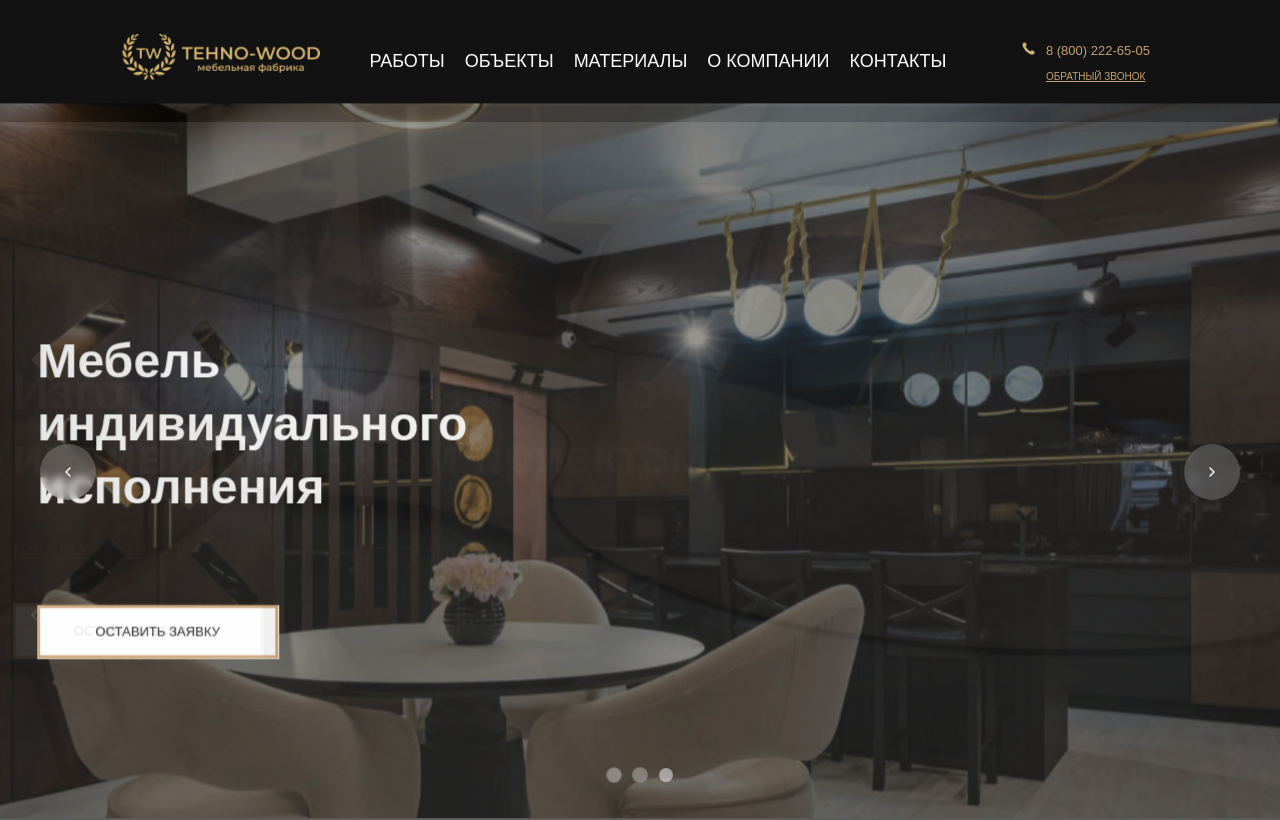
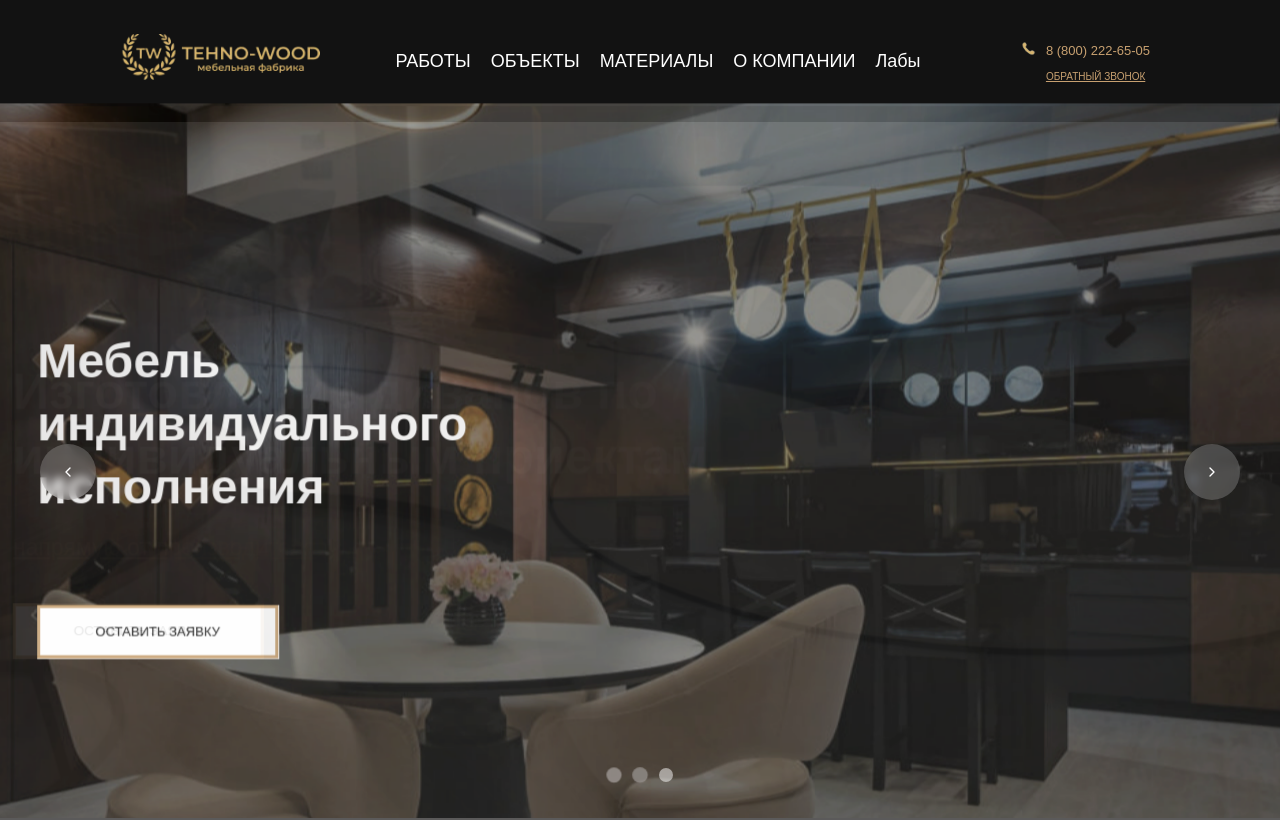
Before and after one commit to sonnouwuu/sonnouwuu.github.io, a plain HTML site: page index.html in a window 1280 px wide. Shown: the top 820 px of the page. Drawn offline with Linux system fonts and the light colour scheme.

Commit message:
Update index.html

```diff
--- a/index.html
+++ b/index.html
@@ -36,7 +36,7 @@
       <li><a href="#object">ОБЪЕКТЫ</a></li>
       <li><a href="#materials">МАТЕРИАЛЫ</a></li>
       <li><a href="#company">О КОМПАНИИ</a></li>
-      <li><a href="#contact">КОНТАКТЫ</a></li>
+      <li><a href="vselr.html">Лабы</a></li>
     </ul>
   </nav>
   <div class="icon-container">
```
